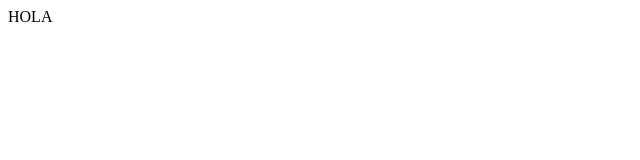
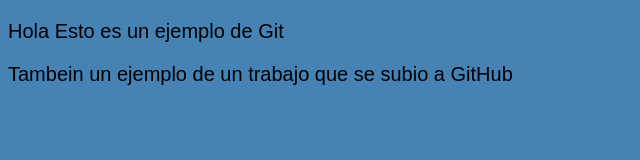
Before and after one commit to malcominge-oss/WebSite, a plain HTML site: page trabajo/index.html in a window 1280 px wide. Shown: the whole page, without its empty margins (0-640 px from the left). Drawn offline with Linux system fonts and the light colour scheme.

Commit message:
Trabajo1

```diff
--- a/trabajo/index.html
+++ b/trabajo/index.html
@@ -1 +1,19 @@
-HOLA
+<!DOCTYPE html>
+<html lang="es">
+<head>
+    <meta charset="UTF-8">
+    <meta name="viewport" content="width=device-width, initial-scale=1.0">
+    <title>EjemploGit</title>
+    <link rel="stylesheet" href="sheet.css">
+</head>
+<body>
+    <style>
+        body{
+            background-color: steelblue;
+        }
+    </style>
+    <p>Hola Esto es un ejemplo de Git</p>
+    <p>Tambein un ejemplo de un trabajo que se subio a GitHub</p>
+
+</body>
+</html>
--- /dev/null
+++ b/trabajo/sheet.css
@@ -0,0 +1,5 @@
+p{
+    font-size: 20px;
+    font-family: Arial, Helvetica, sans-serif;
+
+}
```
